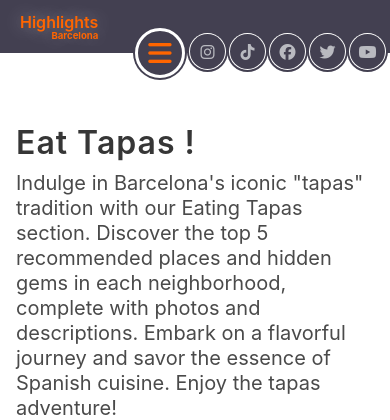
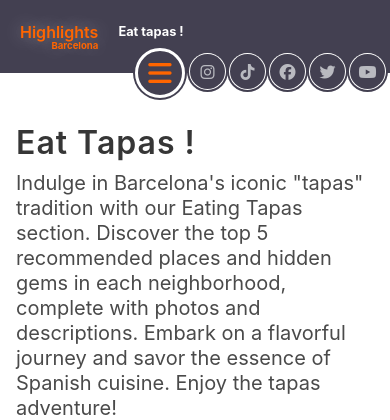
Before and after one commit to gonzaf24/highlightsbarcelona, a PHP site: page /index.php?vista=tapas in a window 390 px wide. Shown: the top 420 px of the page. Run offline with PHP 8.4, Linux system fonts and the light colour scheme; some libraries are stand-ins or nearby versions.

Commit message:
menu section title in mobile view added

```diff
--- a/css/navbar.css
+++ b/css/navbar.css
@@ -72,13 +72,27 @@
   transition: all 0.3s ease;
 }
 
+.categoria-movil {
+  display: none;
+  font-size: 16px;
+  margin-left: 10px;
+}
+
 @media (min-width: 0px) and (max-width: 430px) {
   .navbar-container {
     display: flex;
-    justify-content: space-between;
-    align-items: flex-start;
+    justify-content: flex-start;
+    align-items: center;
     gap: 10px;
-    padding: 10px 20px;
+    padding: 20px;
+  }
+
+  .categoria-movil {
+    display: inline;
+    color: white;
+    font-size: 0.8rem;
+    margin-left: 10px;
+    font-weight: 700;
   }
 }
 
--- a/inc/navbar.php
+++ b/inc/navbar.php
@@ -1,12 +1,36 @@
 <?php
   // Obtener la vista actual de la URL
   $vista_actual = isset($_GET['vista']) ? $_GET['vista'] : 'home';
+
+  $categorias = array(
+    'tapas' => 'Eat tapas !',
+    'terraces' => 'Terraces (drinks and beers)',
+    'food' => 'By type of Food',
+    'local_life' => 'Local life (Rumba & Flamenco)',
+    'mobility' => 'Mobility',
+    'tourist_attractions' => 'Tourist attractions',
+    'beaches' => 'Beaches',
+    'neighborhoods' => 'Neighborhoods',
+    'neighborhoods_festivals' => 'Local neighborhood festivals',
+    'expensive_places' => 'Expensive and dress-code',
+    'nightlife' => 'Typical nightlife',
+    'techno_lovers' => 'Techno Lovers'
+);
+
 ?>
 <div id="navbar" class="navbar">
   <div class="navbar-container">
     <span>
         <a href="index.php" class="navbar-title">Highlights</a>
+
+
     </span>
+
+    <?php
+          if (array_key_exists($vista_actual, $categorias) && $vista_actual != 'home') {
+              echo '<span class="categoria-movil">' . $categorias[$vista_actual] . '</span>';
+          }
+        ?>
 
   </div>
   <div id="navbar-cotegories" class="navbar-cotegories">
@@ -48,14 +72,3 @@
       </span>
     </div>
 </div>
-<script src="https://cdn.jsdelivr.net/npm/swiper@10/swiper-bundle.min.js"></script>
-<script src="./js/navbar.js"></script>
-<script src="./js/tricks.js"></script>
-<script>
-    var swiper = new Swiper(".mySwiper", {
-      navigation: {
-        nextEl: ".swiper-button-next",
-        prevEl: ".swiper-button-prev",
-      },
-    });
-  </script>
--- a/index.php
+++ b/index.php
@@ -64,6 +64,8 @@
 
     <script src="https://kit.fontawesome.com/a11b4444d7.js" crossorigin="anonymous"></script>
     <script src="https://cdn.jsdelivr.net/npm/swiper@10/swiper-bundle.min.js"></script>
+    <script src="./js/navbar.js"></script>
+    <script src="./js/tricks.js"></script>
 
     <!-- Initialize Swiper -->
     <script>
--- a/js/navbar.js
+++ b/js/navbar.js
@@ -28,13 +28,13 @@ document.addEventListener("DOMContentLoaded", function () {
     // Determinar el valor de margin-top según el ancho del navegador
     let marginTopValue = `250px`;
     if (screenWidth < 550) {
-      marginTopValue = `585px`;
+      marginTopValue = `610px`;
     } else if (screenWidth < 880) {
-      marginTopValue = `400px`;
+      marginTopValue = `425px`;
     } else if (screenWidth < 925) {
       marginTopValue = `360px`;
     } else {
-      marginTopValue = `300px`;
+      marginTopValue = `325px`;
     }
 
     if (navbarCategories.classList.contains("open-menu")) {
```
Also changed, not shown: js/animations.js (added).
